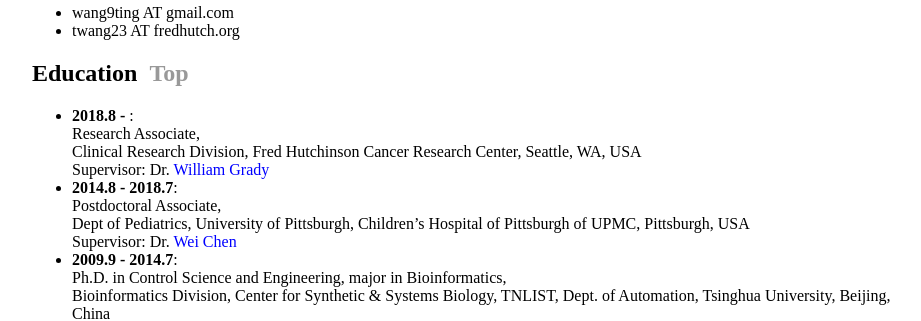
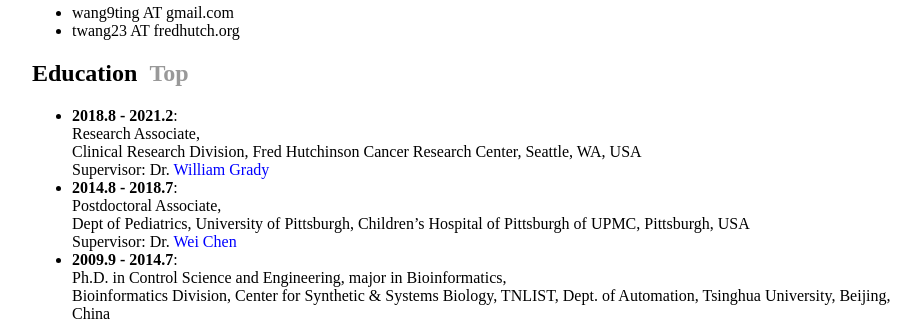
Before and after one commit to wt2015-github/wt2015-github.github.io, a Jekyll site: the page built from index.html, in a window 1280 px wide and 900 px high. Shown: the part 381-702 px from the top of the window, without its empty margins (160-1081 px from the left). Built offline with Jekyll 4.4.1, drawn with Linux system fonts in a browser that asks for light colours.

Commit message:
update experience

```diff
--- a/index.html
+++ b/index.html
@@ -23,7 +23,7 @@ title: Ting Wang, PhD
 		<a name="education"></a>
 		<h2>Education&nbsp;&nbsp;<a href="#top" >Top</a></h2>
 		<ul>
-			<li><strong>2018.8 - </strong>:<br/>
+			<li><strong>2018.8 - 2021.2</strong>:<br/>
 			Research Associate,<br/>
 			Clinical Research Division, Fred Hutchinson Cancer Research Center, Seattle, WA, USA<br>
 			Supervisor: Dr. <a href="https://www.fredhutch.org/en/labs/profiles/grady-william.html" style="color:blue">William Grady</a></li>
```
